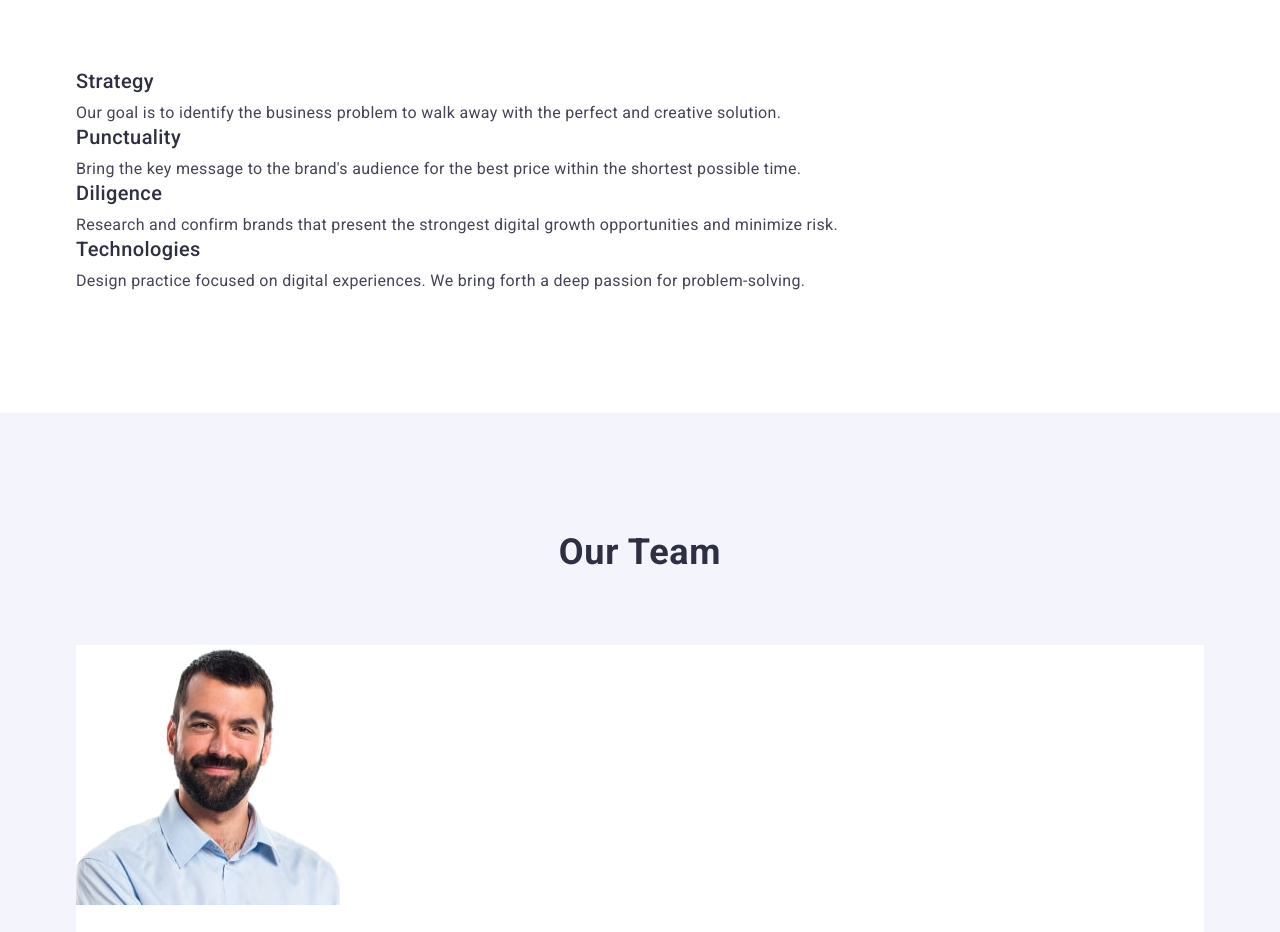
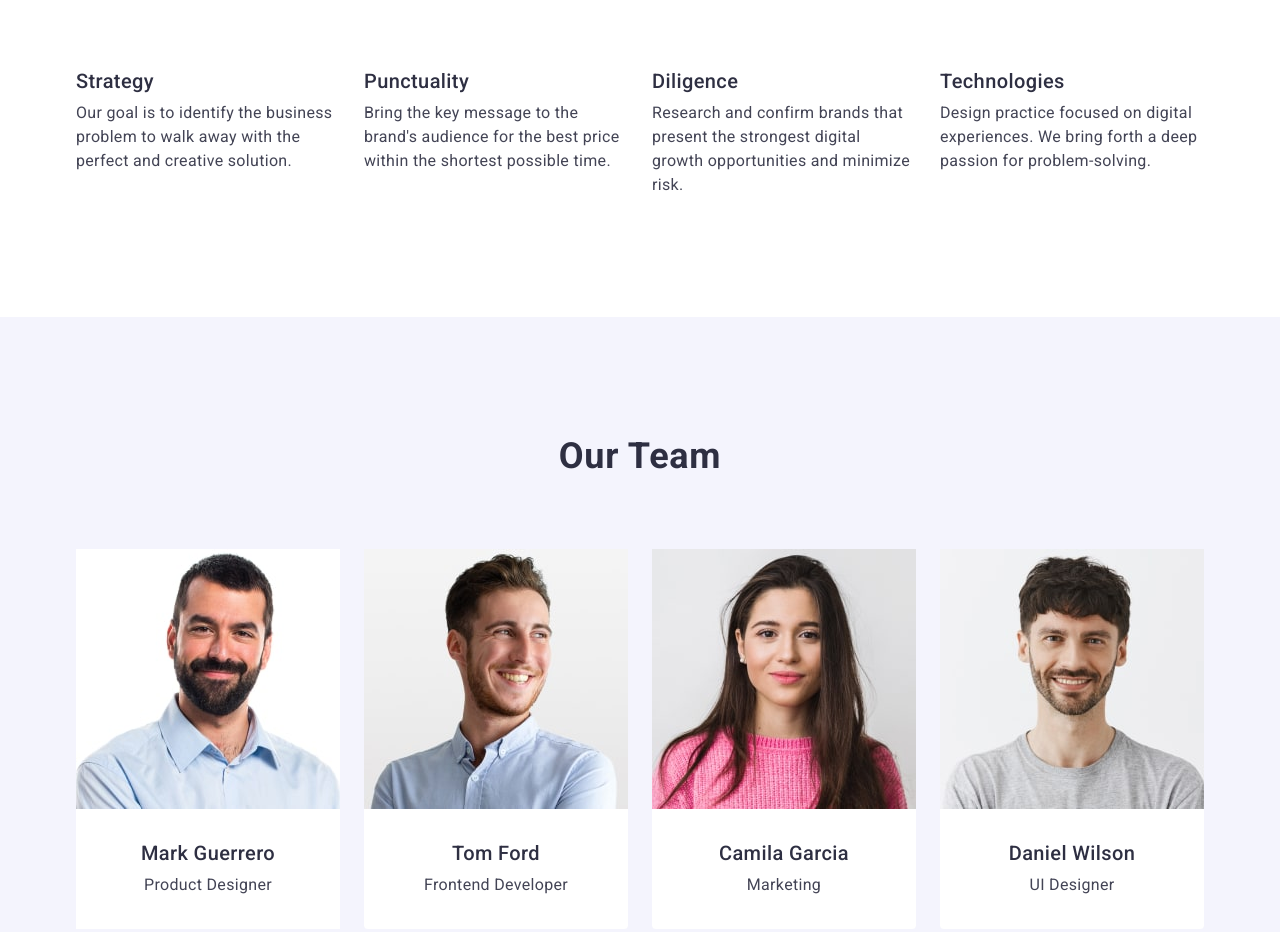
Before and after one commit to YaEhley/goit-markup-hw-03, a plain HTML site: page index.html in a window 1280 px wide. Shown: the part 860-1792 px from the top of the page. Drawn offline with nearby package versions, Linux system fonts and the light colour scheme.

Commit message:
go-it-hw-3 ver 6

```diff
--- a/css/styles.css
+++ b/css/styles.css
@@ -61,6 +61,8 @@ img {
 
 .header-navigation {}
 
+.container header{}
+
 .header-logo {
     font-family: "Raleway", sans-serif;
     color:  #4D5AE5;
@@ -81,7 +83,8 @@ img {
 }
 .header-menu {}
 
-.header-menu-item {}
+.header-menu-item {
+}
 
 .header-menu-link {
     color: #2E2F42;
@@ -89,6 +92,7 @@ img {
     font-weight: 500;
     line-height: 1.5;
     letter-spacing: 0.02em;
+
 }
 
 .header-menu-link:hover,
@@ -172,9 +176,14 @@ img {
     padding-bottom: 120px;
 }
 
-.featutes-list {}
+.featutes-list {
+    display: flex;
+    gap: 24px;
+}
 
-.featutes-item {}
+.featutes-item {
+    width: calc((100% - 24px*3) /4);
+}
 
 .featutes-subtitle {
     color: #2E2F42;
@@ -215,6 +224,9 @@ img {
 
 .team-list {
     background-color: #FFFFFF;
+    display: flex;
+    gap: 24px;
+    width: calc((100% - 72px) / 4);
 }
 
 .team-item {
```
